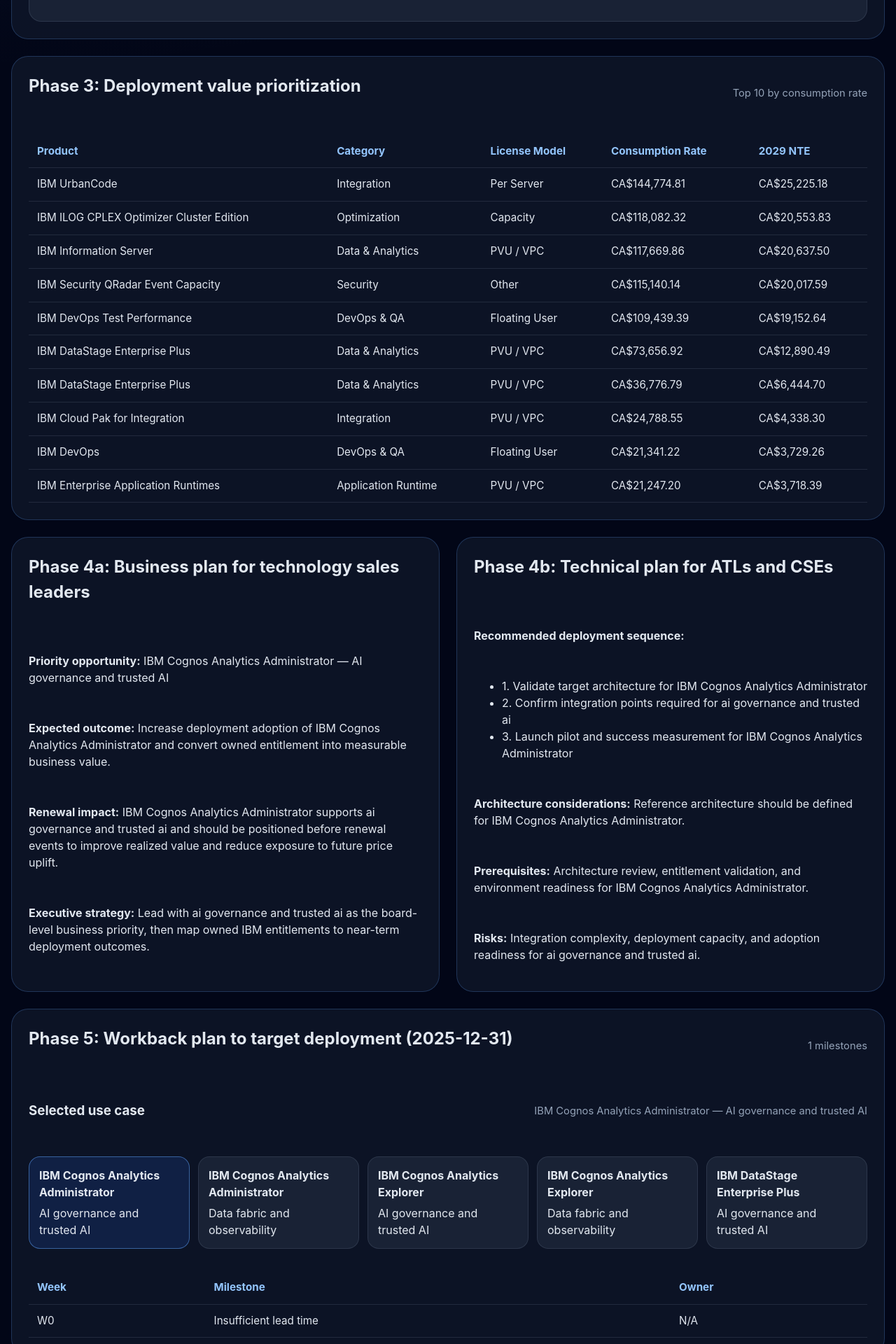
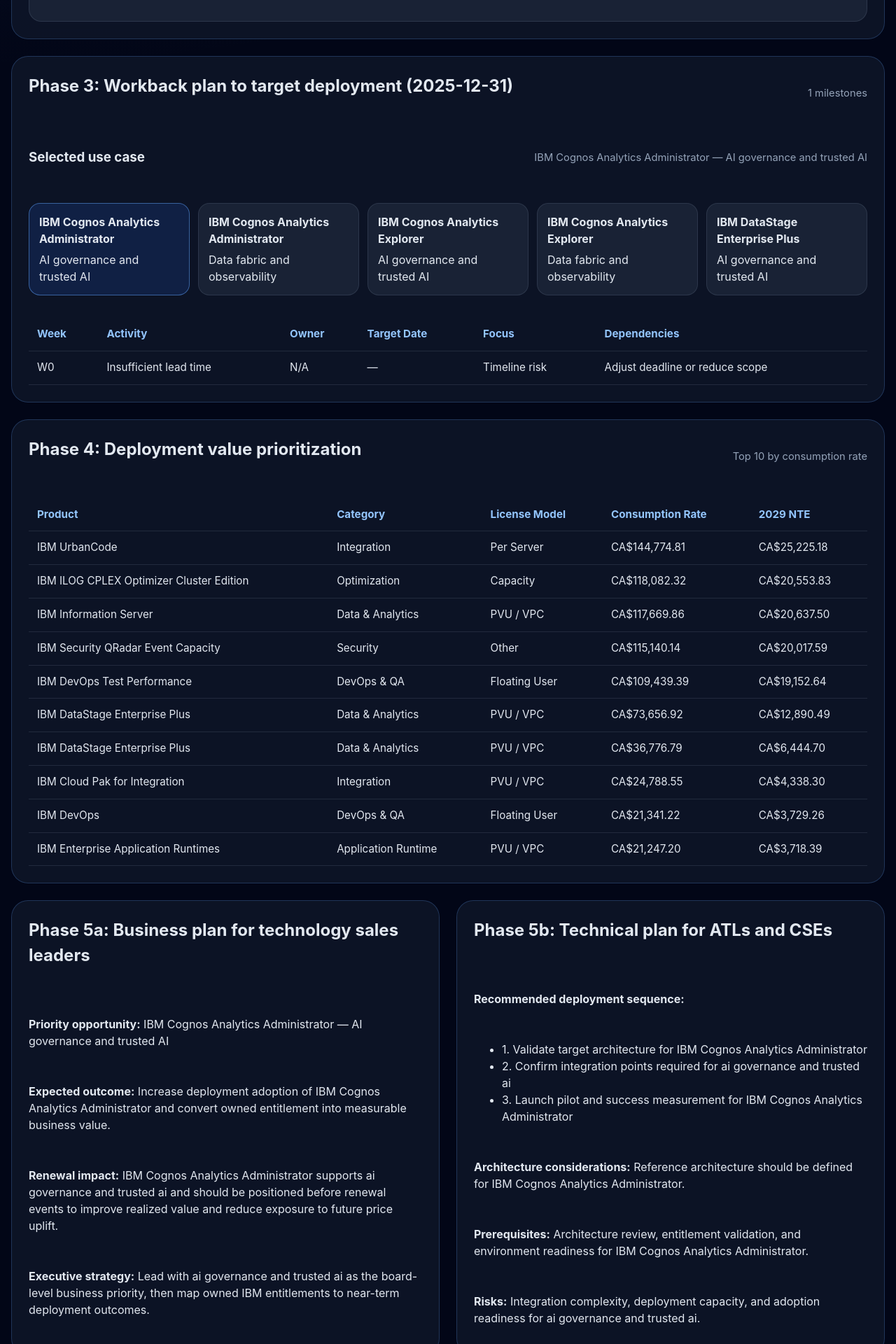
Before and after one commit to philippefabryw-bot/watsonxchallengehorizon2, a React (Vite) app: page / in a window 1280 px wide. Shown: the part 2180-4100 px from the top of the page at 70% size. Built offline with nearby package versions, Linux system fonts and the light colour scheme.

Commit message:
workback plan changed

```diff
--- a/src/App.jsx
+++ b/src/App.jsx
@@ -356,39 +356,51 @@
 // ---------------------------------------------------------------------------
 // Workback plan generator
 // ---------------------------------------------------------------------------
+const formatDate = (date) => date.toISOString().slice(0, 10);
+
 const generateWorkbackPlan = (targetDate, selectedUseCase) => {
   const target = new Date(targetDate);
   const now = new Date();
   const weeksToTarget = Math.ceil((target - now) / (7 * 24 * 60 * 60 * 1000));
 
   if (!selectedUseCase) {
-    return [{ milestone: 'Select a suggested use case to generate a tailored workback plan', week: 0, owner: 'User' }];
+    return [{ week: 0, activity: 'Select a suggested use case to generate a tailored workback plan', owner: 'User', focus: 'Use-case selection', targetDate: '—', dependencies: 'None' }];
   }
 
   if (weeksToTarget < 12) {
-    return [{ milestone: 'Insufficient lead time', week: 0, owner: 'N/A' }];
+    return [{ week: 0, activity: 'Insufficient lead time', owner: 'N/A', focus: 'Timeline risk', targetDate: '—', dependencies: 'Adjust deadline or reduce scope' }];
   }
 
   const useCaseTheme = selectedUseCase.title;
   const product = selectedUseCase.product;
+  const row = (weekOffset, activity, owner, focus, dependencies) => {
+    const date = new Date(target);
+    date.setDate(date.getDate() - (weeksToTarget - weekOffset) * 7);
+    return {
+      week: weekOffset,
+      activity,
+      owner,
+      focus,
+      targetDate: formatDate(date),
+      dependencies,
+    };
+  };
 
-  const plan = [
-    { milestone: `Confirm ${useCaseTheme.toLowerCase()} deployment opportunity for ${product}`, week: weeksToTarget - 12, owner: 'Tech Sales Leader' },
-    { milestone: `Discovery workshop for ${product} and target use case`, week: weeksToTarget - 11, owner: 'ATL / CSE' },
-    { milestone: `Business value assessment for ${useCaseTheme.toLowerCase()}`, week: weeksToTarget - 10, owner: 'Tech Sales Leader' },
-    { milestone: `Solution demonstration mapped to ${useCaseTheme.toLowerCase()}`, week: weeksToTarget - 9, owner: 'CSE' },
-    { milestone: `POC kickoff and success criteria for ${product}`, week: weeksToTarget - 8, owner: 'CSE / Client' },
-    { milestone: `Architecture and integration design for ${product}`, week: weeksToTarget - 7, owner: 'ATL' },
-    { milestone: `Economic alignment and funding approval for ${product}`, week: weeksToTarget - 6, owner: 'Tech Sales Leader' },
-    { milestone: `Executive sponsorship secured for ${useCaseTheme.toLowerCase()}`, week: weeksToTarget - 5, owner: 'Tech Sales Leader' },
-    { milestone: `Business approval received for ${product}`, week: weeksToTarget - 4, owner: 'Client Sponsor' },
-    { milestone: `Deployment planning complete for ${product}`, week: weeksToTarget - 3, owner: 'ATL / CSE' },
-    { milestone: `Implementation begins for ${product}`, week: weeksToTarget - 2, owner: 'CSE / Client IT' },
-    { milestone: `User adoption and enablement for ${product}`, week: weeksToTarget - 1, owner: 'CSE / Client' },
-    { milestone: `Production deployment for ${product}`, week: weeksToTarget, owner: 'Client IT' },
+  return [
+    row(weeksToTarget - 12, `Confirm ${useCaseTheme.toLowerCase()} as the priority motion for ${product}`, 'Tech Sales Leader', 'Opportunity qualification', 'Catalog review and account prioritization'),
+    row(weeksToTarget - 11, `Identify executive sponsor, business owner, and project stakeholders for ${product}`, 'Tech Sales Leader / Client Sponsor', 'Stakeholder alignment', 'Opportunity qualification complete'),
+    row(weeksToTarget - 10, `Run discovery workshops and define current-state pain points for ${useCaseTheme.toLowerCase()}`, 'ATL / CSE', 'Discovery', 'Stakeholders identified'),
+    row(weeksToTarget - 9, `Document business case, success criteria, and renewal/value impact for ${product}`, 'Tech Sales Leader', 'Value case', 'Discovery findings approved'),
+    row(weeksToTarget - 8, `Map target architecture, required integrations, and implementation scope for ${product}`, 'ATL', 'Architecture and scope', 'Success criteria defined'),
+    row(weeksToTarget - 7, `Execute demo, pilot, or POC validating ${useCaseTheme.toLowerCase()} outcomes`, 'CSE / Client Team', 'Solution validation', 'Architecture scope approved'),
+    row(weeksToTarget - 6, `Secure funding, commercial alignment, and sponsor commitment`, 'Tech Sales Leader / Client Sponsor', 'Commercial approval', 'POC or validation outcome accepted'),
+    row(weeksToTarget - 5, `Build project plan with owners, milestones, RAID items, and governance cadence`, 'Project Manager / ATL', 'Project planning', 'Funding and sponsor commitment secured'),
+    row(weeksToTarget - 4, `Prepare environments, access, data sources, and integration prerequisites`, 'Client IT / CSE', 'Deployment readiness', 'Project plan baselined'),
+    row(weeksToTarget - 3, `Execute implementation sprint and validate configuration against success criteria`, 'Client IT / CSE', 'Implementation', 'Environment readiness complete'),
+    row(weeksToTarget - 2, `Complete testing, user enablement, and operational handoff planning`, 'CSE / Client Operations', 'Adoption readiness', 'Implementation sprint complete'),
+    row(weeksToTarget - 1, `Run go-live readiness review, cutover approval, and rollback planning`, 'Project Manager / Client Sponsor', 'Go-live governance', 'Testing and enablement complete'),
+    row(weeksToTarget, `Deploy ${product} into production and begin KPI/value tracking for ${useCaseTheme.toLowerCase()}`, 'Client IT / Business Owner', 'Production deployment', 'Go-live approval granted'),
   ];
-
-  return plan;
 };
 
 // ---------------------------------------------------------------------------
@@ -529,10 +541,59 @@
           ))}
         </section>
 
-        {/* Phase 3: Deployment value prioritization */}
+        {/* Phase 3: Workback plan */}
         <section className="panel recommendations-panel full-width phase-section">
           <div className="section-heading">
-            <h2>Phase 3: Deployment value prioritization</h2>
+            <h2>Phase 3: Workback plan to target deployment ({targetDate})</h2>
+            <span>{workbackPlan.length} milestones</span>
+          </div>
+          <div className="section-heading">
+            <h3>Selected use case</h3>
+            <span>{selectedUseCase ? `${selectedUseCase.product} — ${selectedUseCase.title}` : 'None selected'}</span>
+          </div>
+          <div className="use-case-selector">
+            {analysis.useCaseRecommendations.slice(0, 5).map((item, index) => (
+              <button
+                type="button"
+                key={`selector-${item.product}-${index}`}
+                className={`use-case-option${selectedUseCaseIndex === index ? ' use-case-option-active' : ''}`}
+                onClick={() => setSelectedUseCaseIndex(index)}
+              >
+                <strong>{item.product}</strong>
+                <span>{item.title}</span>
+              </button>
+            ))}
+          </div>
+          <table className="priority-table">
+            <thead>
+              <tr>
+                <th>Week</th>
+                <th>Activity</th>
+                <th>Owner</th>
+                <th>Target Date</th>
+                <th>Focus</th>
+                <th>Dependencies</th>
+              </tr>
+            </thead>
+            <tbody>
+              {workbackPlan.map((item, i) => (
+                <tr key={`wb-${i}`}>
+                  <td>W{item.week}</td>
+                  <td>{item.activity}</td>
+                  <td>{item.owner}</td>
+                  <td>{item.targetDate}</td>
+                  <td>{item.focus}</td>
+                  <td>{item.dependencies}</td>
+                </tr>
+              ))}
+            </tbody>
+          </table>
+        </section>
+
+        {/* Phase 4: Deployment value prioritization */}
+        <section className="panel recommendations-panel full-width phase-section">
+          <div className="section-heading">
+            <h2>Phase 4: Deployment value prioritization</h2>
             <span>Top {analysis.deploymentPriorities.length} by consumption rate</span>
           </div>
           <table className="priority-table">
@@ -559,10 +620,10 @@
           </table>
         </section>
 
-        {/* Phase 4: Sales & technical plans */}
+        {/* Phase 5: Sales & technical plans */}
         <section className="panel recommendations-panel phase-section">
           <div className="section-heading">
-            <h2>Phase 4a: Business plan for technology sales leaders</h2>
+            <h2>Phase 5a: Business plan for technology sales leaders</h2>
           </div>
           <p><strong>Priority opportunity:</strong> {salesPlan.priorityOpportunity}</p>
           <p><strong>Expected outcome:</strong> {salesPlan.expectedOutcome}</p>
@@ -572,7 +633,7 @@
 
         <section className="panel recommendations-panel phase-section">
           <div className="section-heading">
-            <h2>Phase 4b: Technical plan for ATLs and CSEs</h2>
+            <h2>Phase 5b: Technical plan for ATLs and CSEs</h2>
           </div>
           <p><strong>Recommended deployment sequence:</strong></p>
           <ul>
@@ -581,49 +642,6 @@
           <p><strong>Architecture considerations:</strong> {technicalPlan.architecture}</p>
           <p><strong>Prerequisites:</strong> {technicalPlan.prerequisites}</p>
           <p><strong>Risks:</strong> {technicalPlan.risks}</p>
-        </section>
-
-        {/* Phase 5: Workback plan */}
-        <section className="panel recommendations-panel full-width phase-section">
-          <div className="section-heading">
-            <h2>Phase 5: Workback plan to target deployment ({targetDate})</h2>
-            <span>{workbackPlan.length} milestones</span>
-          </div>
-          <div className="section-heading">
-            <h3>Selected use case</h3>
-            <span>{selectedUseCase ? `${selectedUseCase.product} — ${selectedUseCase.title}` : 'None selected'}</span>
-          </div>
-          <div className="use-case-selector">
-            {analysis.useCaseRecommendations.slice(0, 5).map((item, index) => (
-              <button
-                type="button"
-                key={`selector-${item.product}-${index}`}
-                className={`use-case-option${selectedUseCaseIndex === index ? ' use-case-option-active' : ''}`}
-                onClick={() => setSelectedUseCaseIndex(index)}
-              >
-                <strong>{item.product}</strong>
-                <span>{item.title}</span>
-              </button>
-            ))}
-          </div>
-          <table className="priority-table">
-            <thead>
-              <tr>
-                <th>Week</th>
-                <th>Milestone</th>
-                <th>Owner</th>
-              </tr>
-            </thead>
-            <tbody>
-              {workbackPlan.map((item, i) => (
-                <tr key={`wb-${i}`}>
-                  <td>W{item.week}</td>
-                  <td>{item.milestone}</td>
-                  <td>{item.owner}</td>
-                </tr>
-              ))}
-            </tbody>
-          </table>
         </section>
 
         {/* Original analysis sections collapsed below */}
```
Also changed, not shown: 3 other files (tests, documents, lock files or other folders).
